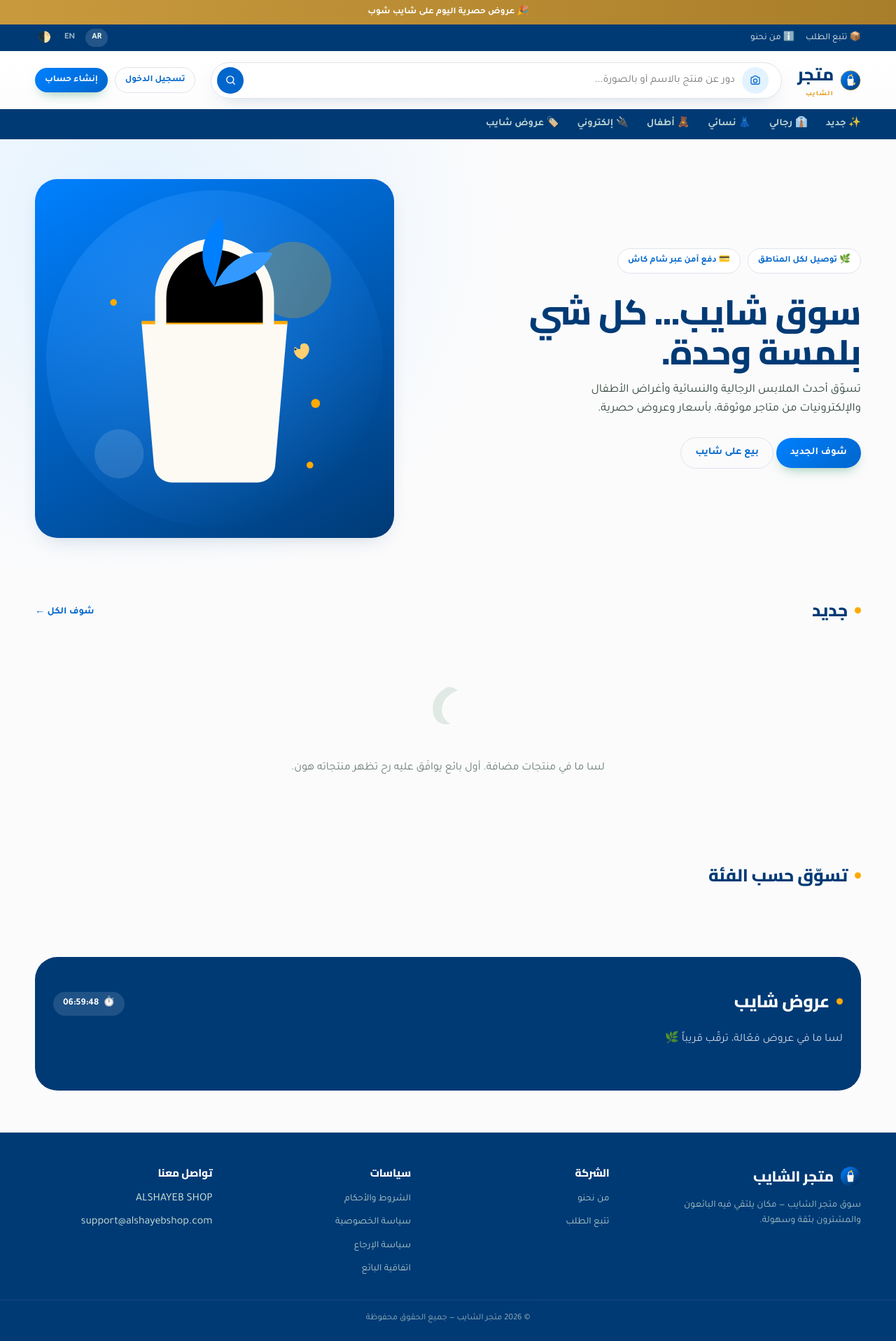
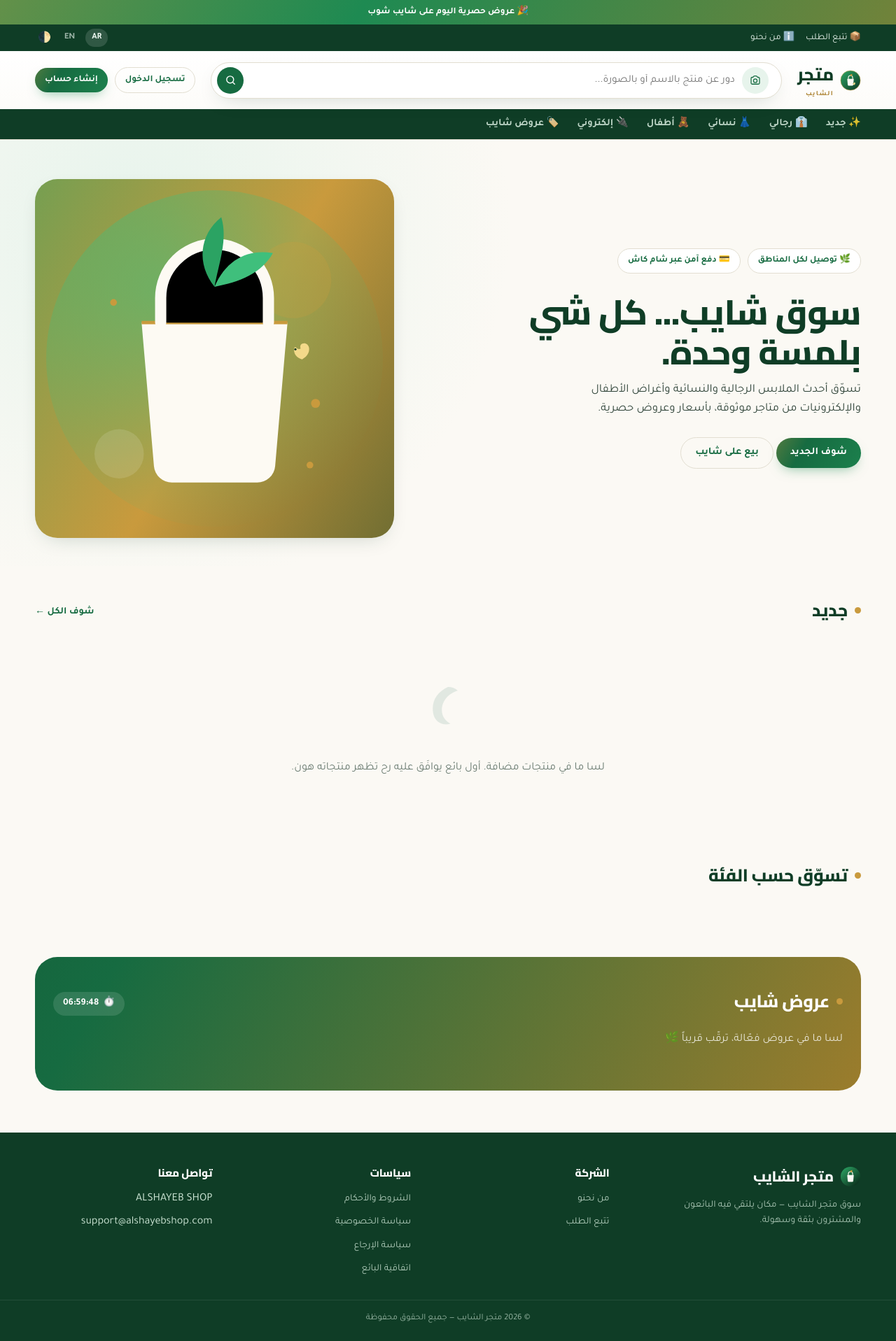
Before and after one commit to yunus-hussein-1/shop1, a Flask app: page / in a window 1280 px wide. Shown: the whole page at 70% size. Run offline with Flask 3, Linux system fonts and the light colour scheme; data that the repository does not hold is empty.

Commit message:
الرجوع للهوية الخضراء/الذهبية الأصلية (إلغاء الأزرق)، وجعل الألوان الرئيسية متحركة (تدرجات متغيّرة مستمرة) بدل ثابتة: الأزرار، صورة الواجهة، قسم العروض، والشريط المتحرك

```diff
--- a/static/css/style.css
+++ b/static/css/style.css
@@ -1,50 +1,57 @@
 /* ===== SHAYEB SHOP — هوية بصرية خضراء دافئة ===== */
 
 :root{
-  --green-900:#003a75;
-  --green-700:#0066cc;
-  --green-600:#0080ff;
-  --green-500:#3399ff;
-  --green-100:#e3f2ff;
-  --green-050:#f2f9ff;
-  --sand-050:#fbfbfc;
-  --sand-100:#eef1f4;
-  --gold-500:#ffaa03;
-  --gold-600:#e0940a;
+  --green-900:#0f3d26;
+  --green-700:#166b41;
+  --green-600:#1e8a52;
+  --green-500:#2ba363;
+  --green-100:#e7f4ec;
+  --green-050:#f3faf5;
+  --sand-050:#fbf9f4;
+  --sand-100:#f2ede1;
+  --gold-500:#c99a3d;
+  --gold-600:#a97e2a;
   --ink-900:#132019;
   --ink-700:#33473c;
   --ink-500:#6c7d73;
-  --line:#dfe4ea;
+  --line:#e2ded1;
   --danger:#c1443a;
   --card-bg:#ffffff;
   --page-bg:var(--sand-050);
-  --deep-900:#003a75; /* أزرق غامق ثابت لا يتغيّر مع الوضع الليلي/النهاري — للخلفيات الداكنة دايماً */
+  --deep-900:#0f3d26; /* أخضر غامق ثابت لا يتغيّر مع الوضع الليلي/النهاري — للخلفيات الداكنة دايماً */
   --radius-lg:22px;
   --radius-md:14px;
   --radius-sm:9px;
-  --shadow-soft:0 10px 30px -14px rgba(0,58,117,.25);
+  --shadow-soft:0 10px 30px -14px rgba(15,61,38,.25);
   --font-display:'Cairo', 'Poppins', sans-serif;
   --font-body:'Tajawal', 'Poppins', sans-serif;
 }
 
+/* ---------- تدرّجات متحركة (أخضر + ذهبي دايماً بحركة، مو لون ثابت) ---------- */
+@keyframes shayebGradientShift{
+  0%{background-position:0% 50%}
+  50%{background-position:100% 50%}
+  100%{background-position:0% 50%}
+}
+
 /* ---------- الوضع الليلي التلقائي (بدون أي زر، يتفعّل حسب توقيت جهاز الزائر) ---------- */
 html[data-theme="dark"]{
-  --green-900:#eaf4ff;
-  --green-700:#5eb0ff;
-  --green-600:#3399ff;
-  --green-500:#0080ff;
-  --green-100:#123151;
-  --green-050:#0d2438;
-  --sand-050:#0b1622;
-  --sand-100:#15222f;
-  --gold-500:#ffbf47;
-  --gold-600:#ffcf70;
+  --green-900:#eaf7ee;
+  --green-700:#5fd394;
+  --green-600:#3fbf7c;
+  --green-500:#2ba363;
+  --green-100:#173626;
+  --green-050:#132019;
+  --sand-050:#0e1512;
+  --sand-100:#182119;
+  --gold-500:#e0b95c;
+  --gold-600:#f0cd7e;
   --ink-900:#eef3ef;
   --ink-700:#c4d0c9;
-  --ink-500:#8fa1b0;
-  --line:#1e2e3e;
-  --card-bg:#101c28;
-  --page-bg:#0b1622;
+  --ink-500:#8fa199;
+  --line:#233029;
+  --card-bg:#141d18;
+  --page-bg:#0e1512;
 }
 html[data-theme="dark"] body{background:var(--page-bg)}
 html[data-theme="dark"] .navbar{background:linear-gradient(180deg,#101a15, var(--page-bg) 120%)}
@@ -134,12 +141,21 @@
   transition:.18s cubic-bezier(.2,.8,.2,1); cursor:pointer;
 }
 .btn:hover{transform:translateY(-2px)}
-.btn-primary{background:linear-gradient(135deg,var(--green-600),var(--green-800,var(--green-700))); color:#fff; box-shadow:0 8px 18px -8px rgba(30,138,82,.55)}
+.btn-primary{
+  background:linear-gradient(120deg,var(--green-600),var(--gold-500),var(--green-700),var(--green-600));
+  background-size:300% 300%;
+  animation:shayebGradientShift 5s ease infinite;
+  color:#fff; box-shadow:0 8px 18px -8px rgba(30,138,82,.55);
+}
 .btn-primary:hover{background:var(--deep-900)}
 .btn-ghost{background:transparent; color:var(--green-800,var(--green-700)); border:1.5px solid var(--line)}
 .btn-ghost:hover{border-color:var(--green-600); color:var(--green-700)}
-.btn-gold{background:var(--gold-500); color:#fff}
-.btn-gold:hover{background:var(--gold-600)}
+.btn-gold{
+  background:linear-gradient(120deg,var(--gold-500),var(--green-600),var(--gold-600));
+  background-size:300% 300%;
+  animation:shayebGradientShift 5s ease infinite;
+  color:#fff;
+}
 .btn-danger{background:var(--danger); color:#fff}
 .btn-sm{padding:7px 14px; font-size:.82rem; border-radius:999px}
 .btn-block{width:100%}
@@ -175,7 +191,10 @@
   font-size:.8rem; font-weight:700; color:var(--green-800,var(--green-700)); display:inline-flex; gap:6px; align-items:center;
 }
 .hero-art{
-  aspect-ratio:1/1; border-radius:32px; background:linear-gradient(150deg,var(--green-600),var(--deep-900));
+  aspect-ratio:1/1; border-radius:32px;
+  background:linear-gradient(120deg,var(--green-500),var(--gold-500),var(--deep-900),var(--green-600));
+  background-size:300% 300%;
+  animation:shayebGradientShift 8s ease infinite;
   display:flex; align-items:center; justify-content:center; position:relative; box-shadow:var(--shadow-soft);
 }
 .hero-art .leaf{width:44%; height:44%; opacity:.9}
@@ -214,7 +233,12 @@
 .card-product .rating{font-size:.78rem; color:var(--gold-600); font-weight:700; background:var(--sand-100); padding:2px 8px; border-radius:999px}
 
 /* ---------- offers block ---------- */
-.offers-section{background:var(--deep-900); color:#fff; border-radius:32px; margin:30px 0; padding:44px 26px}
+.offers-section{
+  background:linear-gradient(120deg,var(--deep-900),var(--green-700),var(--gold-600),var(--deep-900));
+  background-size:300% 300%;
+  animation:shayebGradientShift 10s ease infinite;
+  color:#fff; border-radius:32px; margin:30px 0; padding:44px 26px;
+}
 .offers-section .section-head h2{color:#fff}
 .offers-section .section-head a{color:var(--gold-500)}
 .offers-section .card-product{background:var(--green-800,#154a2c); border-color:rgba(255,255,255,.12)}
@@ -297,7 +321,12 @@
 .map-pin:hover{background:var(--green-100)}
 
 /* ---------- شريط العروض المتحرك ---------- */
-.promo-marquee{background:linear-gradient(90deg,#c99a3d,#a97e2a); color:#fff; text-align:center; font-weight:800; font-size:.82rem; padding:7px 0}
+.promo-marquee{
+  background:linear-gradient(120deg,var(--gold-500),var(--green-600),var(--gold-600),var(--green-700));
+  background-size:300% 300%;
+  animation:shayebGradientShift 6s ease infinite;
+  color:#fff; text-align:center; font-weight:800; font-size:.82rem; padding:7px 0;
+}
 #promoText{transition:opacity .3s ease; display:inline-block}
 
 /* ---------- سلة التسوق المنزلقة ---------- */
--- a/templates/index.html
+++ b/templates/index.html
@@ -17,25 +17,25 @@
       <svg viewBox="0 0 320 320" xmlns="http://www.w3.org/2000/svg" style="width:100%; height:100%">
         <defs>
           <radialGradient id="heroGlow" cx="35%" cy="30%" r="75%">
-            <stop offset="0" stop-color="#3399ff" stop-opacity=".55"/>
-            <stop offset="1" stop-color="#3399ff" stop-opacity="0"/>
+            <stop offset="0" stop-color="#3fbf7c" stop-opacity=".55"/>
+            <stop offset="1" stop-color="#3fbf7c" stop-opacity="0"/>
           </radialGradient>
         </defs>
         <circle cx="160" cy="160" r="150" fill="url(#heroGlow)"/>
-        <circle cx="230" cy="90" r="34" fill="#ffaa03" opacity=".25"/>
+        <circle cx="230" cy="90" r="34" fill="#c99a3d" opacity=".25"/>
         <circle cx="75" cy="245" r="22" fill="#fff" opacity=".12"/>
 
         <!-- كيس تسوّق كبير -->
         <path d="M95 128h130l-11 128a16 16 0 0 1-16 14.6H122a16 16 0 0 1-16-14.6L95 128Z" fill="#fdfaf3"/>
-        <path d="M95 128h130" stroke="#ffaa03" stroke-width="3"/>
+        <path d="M95 128h130" stroke="#c99a3d" stroke-width="3"/>
         <path d="M112 128v-22a48 48 0 0 1 96 0v22" stroke="#fdfaf3" stroke-width="10" stroke-linecap="round"/>
 
         <!-- ورقة/غصن أخضر خارج من الكيس -->
-        <path d="M160 96c-16-20-14-46 6-62 6 20-2 40-6 62Z" fill="#0080ff"/>
-        <path d="M160 96c10-24 30-34 52-30-10 18-30 26-52 30Z" fill="#3399ff"/>
+        <path d="M160 96c-16-20-14-46 6-62 6 20-2 40-6 62Z" fill="#2ba363"/>
+        <path d="M160 96c10-24 30-34 52-30-10 18-30 26-52 30Z" fill="#3fbf7c"/>
 
         <!-- نجوم صغيرة للزينة -->
-        <g fill="#ffaa03">
+        <g fill="#c99a3d">
           <circle cx="250" cy="200" r="4"/>
           <circle cx="70" cy="110" r="3"/>
           <circle cx="245" cy="255" r="3"/>
@@ -43,8 +43,8 @@
 
         <!-- شاهين سوري مصغّر -->
         <g transform="translate(238,150) scale(1.8)">
-          <path d="M0 6C-2.3 5.4-4 3.6-4 1.3c0-1 .4-1.8 1.1-1.1.7.7 1.5.9 2.2.4-.4-.9-.2-1.8.6-2.3C1.4-2.5 3 -1.6 3.4 0c.5 2.2-.8 4.4-3 5.7Z" fill="#ffcf70"/>
-          <circle cx="-3.3" cy="1" r=".55" fill="#003a75"/>
+          <path d="M0 6C-2.3 5.4-4 3.6-4 1.3c0-1 .4-1.8 1.1-1.1.7.7 1.5.9 2.2.4-.4-.9-.2-1.8.6-2.3C1.4-2.5 3 -1.6 3.4 0c.5 2.2-.8 4.4-3 5.7Z" fill="#f3d98a"/>
+          <circle cx="-3.3" cy="1" r=".55" fill="#0f3d26"/>
         </g>
       </svg>
     </div>
```
Also changed, not shown: templates/base.html (+12 -12 lines), static/apple-touch-icon.png, static/favicon.ico, static/favicon.svg, static/shamcash_qr.png.
